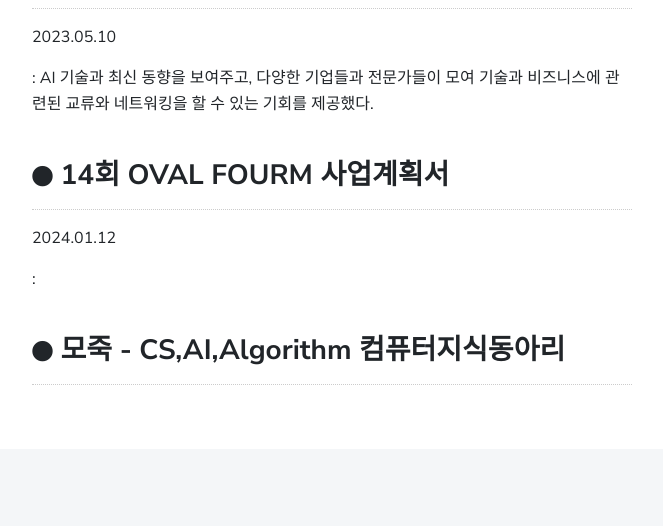
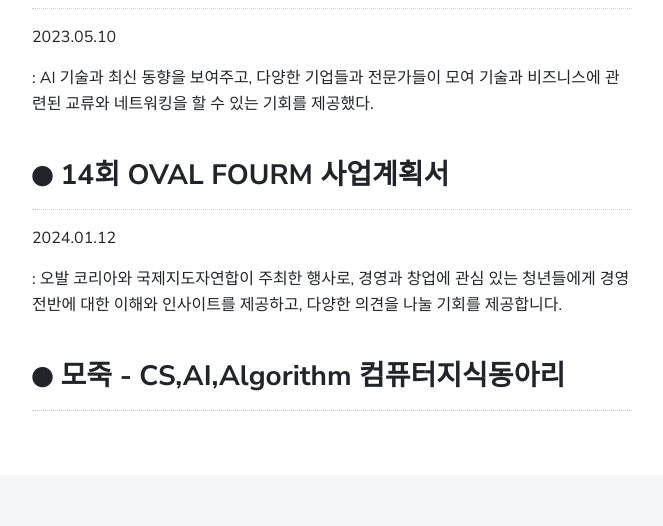
Before and after one commit to soi02/soi02.github.io, a plain HTML site: page index.html in a window 1280 px wide. Shown: the part 2949-3475 px from the top of the page, without its empty margins (308-971 px from the left). Drawn offline with Linux system fonts and the light colour scheme.

Commit message:
Update index.html

```diff
--- a/index.html
+++ b/index.html
@@ -473,7 +473,8 @@
               </h3>
               <p style="border-bottom: 1px dotted #ccc;"></p>
               <p>2024.01.12</p>
-                <p>: </p>
+                <p>: 오발 코리아와 국제지도자연합이 주최한 행사로, 경영과 창업에 관심 있는 청년들에게
+                  경영 전반에 대한 이해와 인사이트를 제공하고, 다양한 의견을 나눌 기회를 제공합니다.</p>
                   <br>
                   <h3>
                   <i class="fas fa-circle fa-xs"></i>
```
